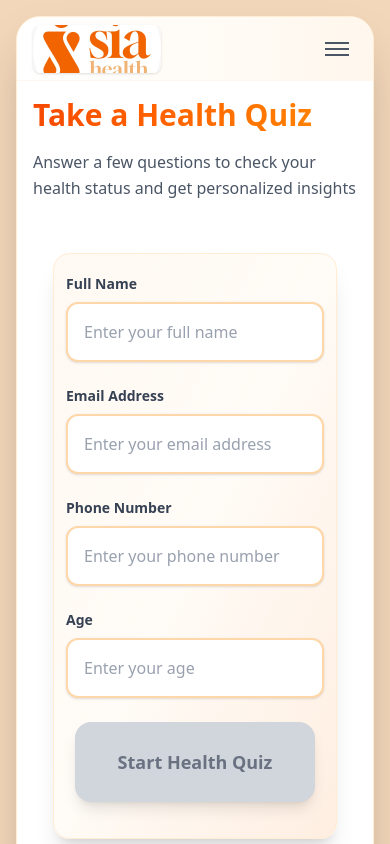
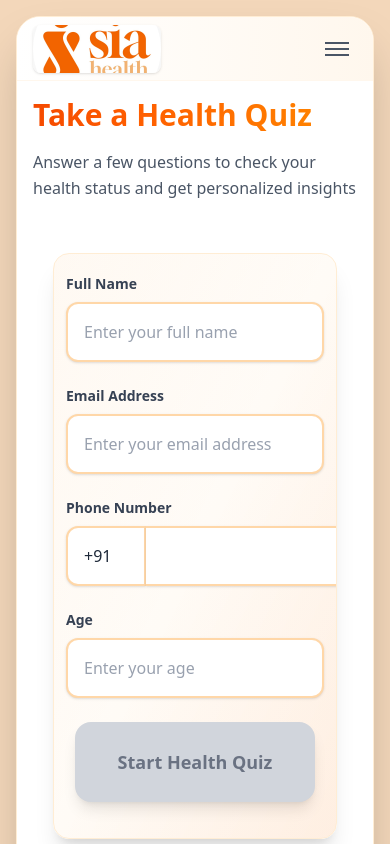
Before and after one commit to shwet91/sia_quiz_production, a Next.js app: page /pages/claude in a window 390 px wide. Shown: the top 844 px of the page. Built offline with nearby package versions, Linux system fonts and the light colour scheme.

Commit message:
added phone number validation check

```diff
--- a/app/components/UserDetails.tsx
+++ b/app/components/UserDetails.tsx
@@ -14,6 +14,7 @@ interface UserDetails {
   phoneNo: string;
   age: string;
   gender: string;
+  countryCode: string;
 }
 
 type SubmitType = "partialSubmit" | "finalSubmit";
@@ -24,6 +25,7 @@ const userDetailsSchema = z.object({
   phoneNo: z
     .string()
     .regex(/^[0-9]{10}$/, "Phone number must be exactly 10 digits"),
+  countryCode: z.string().min(2, "Please add a valid country code"),
   age: z.string().refine(
     (val) => {
       const num = Number(val);
@@ -31,7 +33,6 @@ const userDetailsSchema = z.object({
     },
     { message: "Age must be between 18 and 100" }
   ),
-
   gender: z.enum(["male", "female", ""], {
     error: "Gender is required",
   }),
@@ -46,6 +47,7 @@ function PersonalDetails() {
     phoneNo: "",
     age: "",
     gender: "",
+    countryCode: "+91",
   });
 
   const dispatch = useDispatch();
@@ -104,6 +106,7 @@ function PersonalDetails() {
     const result = userDetailsSchema.safeParse(details);
     console.log("errors :", errors);
     console.log("result :", result);
+    console.log("userDetails :", details);
   };
 
   // Check input validations
@@ -294,7 +297,7 @@ function PersonalDetails() {
         {/* Subtle background pattern */}
         <div className="  md:hidden absolute inset-0 bg-gradient-to-br from-orange-400/5 via-transparent to-orange-600/5 pointer-events-none" />
 
-        <div className="  md:flex justify-center gap-3 relative z-10">
+        <div className=" md:flex justify-center gap-3 relative z-10">
           {/* Form Grid Layout */}
           <div className="grid grid-cols-1 md:grid-cols-2 gap-6 lg:gap-10 mb-0">
             {/* Name Field */}
@@ -351,29 +354,56 @@ function PersonalDetails() {
             </motion.div>
 
             {/* Phone Field */}
-            <motion.div className="space-y-3" variants={itemVariants}>
+            <motion.div className="1space-y-3" variants={itemVariants}>
               <div className="flex items-center space-x-2 mb-2">
                 <label className="text-sm sm:text-base font-semibold text-gray-700">
                   {fieldConfig.phoneNo.label}
                 </label>
               </div>
-              <div className="relative">
+
+              <div className="flex w-full ">
+                {/* Country Code Input */}
+                <input
+                  type="text"
+                  value={details.countryCode || "+91"}
+                  onChange={(e) => {
+                    const value = e.target.value;
+                    if (value.length > 3) return;
+                    value.concat();
+                    inputHandler("countryCode", e.target.value);
+                    console.log("country code :", value.length);
+                  }}
+                  onBlur={() => validateInput("partialSubmit")}
+                  className=" w-20 text-gray-800 text-base sm:text-lg border-2 border-orange-200
+                 focus:border-orange-400 1focus:ring-4 focus:ring-orange-100
+                 p-4 rounded-l-xl transition-all duration-300 outline-none
+                 bg-white shadow-sm hover:border-orange-300 focus:shadow-lg"
+                />
+
+                {/* Phone Number Input */}
                 <input
                   type="tel"
-                  placeholder={fieldConfig.phoneNo.placeholder}
-                  className="w-full text-gray-800 text-base sm:text-lg border-2 border-orange-200 focus:border-orange-400 focus:ring-4 focus:ring-orange-100 p-4 rounded-xl transition-all duration-300 outline-none bg-white shadow-sm hover:border-orange-300 focus:shadow-lg placeholder-gray-400"
+                  // placeholder={fieldConfig.phoneNo.placeholder}
+
+                  className=" flex-1 text-gray-800 text-base sm:text-lg border-2 border-l-0 border-orange-200
+                 focus:border-orange-400 focus:ring-4 focus:ring-orange-100
+                 p-4 rounded-r-xl transition-all duration-300 outline-none
+                 bg-white shadow-sm hover:border-orange-300 focus:shadow-lg placeholder-gray-400"
                   value={details.phoneNo}
                   onChange={(e) => {
-                    const number = e.target.value.replace(/\D/g, "");
-
+                    const number = e.target.value.replace(/\D/g, ""); // keep only digits
                     inputHandler("phoneNo", number);
                   }}
                   onBlur={() => validateInput("partialSubmit")}
                 />
-                {errors.phoneNo && (
-                  <p className="text-red-500 text-sm">{errors.phoneNo}</p>
-                )}
               </div>
+
+              {errors.phoneNo && (
+                <p className="text-red-500 text-sm">{errors.phoneNo}</p>
+              )}
+              {errors.countryCode && (
+                <p className="text-red-500 text-sm">{errors.countryCode}</p>
+              )}
             </motion.div>
 
             {/* Age Field */}
@@ -527,7 +557,7 @@ function PersonalDetails() {
         </div>
       </motion.div>
 
-      {/* <button onClick={btnHandler}>click me</button> */}
+      <button onClick={btnHandler}>click me</button>
 
       {/* Security and Privacy Message */}
       <motion.div className="  text-center mt-5" variants={itemVariants}>
```
